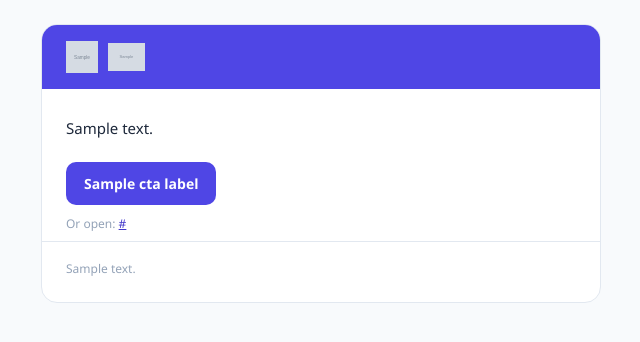
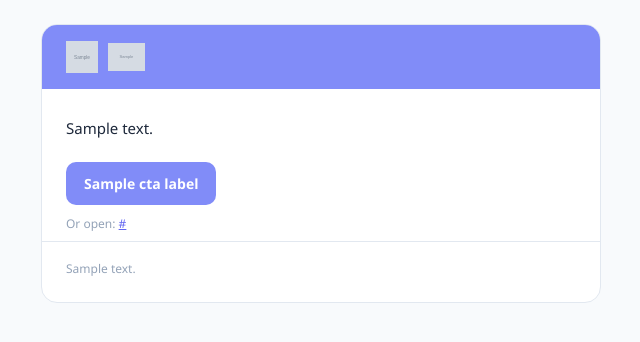
Before and after one commit to legendrag/Help-desk-app, a Django app: template templates/notifications/email/notification.html in a window 1280 px wide. Shown: the top 342 px of the page, without its empty margins (319-959 px from the left). Run offline with Django 5.2, Linux system fonts and the light colour scheme; the template is opened without the code that fills it: most values are stand-ins (such as "Sample title", 1, 10 or a date in 2020); grey boxes marked "Sample" are stand-in pictures; parts of the project's set-up code (start-up, migrations or seed data) failed here and were passed over.

Commit message:
Update email template styles and versioning
- Changed background colors in email templates from the previous brand color to a new shade for improved visual consistency.
- Updated the version number for email_templates.js to reflect recent style changes.
- Adjusted link colors in email notifications to align with the new branding, enhancing readability and aesthetics.

```diff
--- a/static/js/email_templates.js
+++ b/static/js/email_templates.js
@@ -93,7 +93,7 @@
     var ctaBlock =
       '<table role="presentation" cellspacing="0" cellpadding="0" style="margin:0 0 8px 0;">' +
       "<tr>" +
-      '<td style="border-radius:10px;background:#4f46e5;">' +
+      '<td style="border-radius:10px;background:#818cf8;">' +
       '<a href="' +
       ctaUrl +
       '" style="display:inline-block;padding:12px 18px;font-size:14px;font-weight:600;color:#ffffff;text-decoration:none;">' +
@@ -105,7 +105,7 @@
       '<p style="margin:10px 0 0 0;font-size:12px;line-height:1.5;color:#94a3b8;word-break:break-all;">' +
       'Or open: <a href="' +
       ctaUrl +
-      '" style="color:#4338ca;text-decoration:underline;">' +
+      '" style="color:#6366f1;text-decoration:underline;">' +
       ctaUrl +
       "</a>" +
       "</p>";
@@ -142,7 +142,7 @@
       "<tr><td align=\"center\">" +
       '<table role="presentation" width="100%" cellspacing="0" cellpadding="0" style="max-width:560px;background:#ffffff;border:1px solid #e2e8f0;border-radius:16px;overflow:hidden;">' +
       "<tr>" +
-      '<td style="background:#4f46e5;padding:16px 24px;">' +
+      '<td style="background:#818cf8;padding:16px 24px;">' +
       '<table role="presentation" cellspacing="0" cellpadding="0"><tr>' +
       iconCell +
       logoCell +
--- a/templates/core/settings.html
+++ b/templates/core/settings.html
@@ -6,7 +6,7 @@
 {% block body_class %}settings-page{% endblock body_class %}
 
 {% block extra_head %}
-<script src="{% static 'js/email_templates.js' %}?v=7" defer></script>
+<script src="{% static 'js/email_templates.js' %}?v=8" defer></script>
 {% endblock extra_head %}
 
 {% block content %}
--- a/templates/notifications/email/notification.html
+++ b/templates/notifications/email/notification.html
@@ -11,7 +11,7 @@
       <td align="center">
         <table role="presentation" width="100%" cellspacing="0" cellpadding="0" style="max-width:560px;background:#ffffff;border:1px solid #e2e8f0;border-radius:16px;overflow:hidden;">
           <tr>
-            <td style="background:#4f46e5;padding:16px 24px;">
+            <td style="background:#818cf8;padding:16px 24px;">
               <table role="presentation" cellspacing="0" cellpadding="0">
                 <tr>
                   {% if brand_icon_url %}
@@ -50,13 +50,13 @@
               {% if cta_url %}
               <table role="presentation" cellspacing="0" cellpadding="0" style="margin:0 0 8px 0;">
                 <tr>
-                  <td style="border-radius:10px;background:#4f46e5;">
+                  <td style="border-radius:10px;background:#818cf8;">
                     <a href="{{ cta_url }}" style="display:inline-block;padding:12px 18px;font-size:14px;font-weight:600;color:#ffffff;text-decoration:none;">{{ cta_label }}</a>
                   </td>
                 </tr>
               </table>
               <p style="margin:10px 0 0 0;font-size:12px;line-height:1.5;color:#94a3b8;word-break:break-all;">
-                Or open: <a href="{{ cta_url }}" style="color:#4338ca;text-decoration:underline;">{{ cta_url }}</a>
+                Or open: <a href="{{ cta_url }}" style="color:#6366f1;text-decoration:underline;">{{ cta_url }}</a>
               </p>
               {% endif %}
             </td>
```
